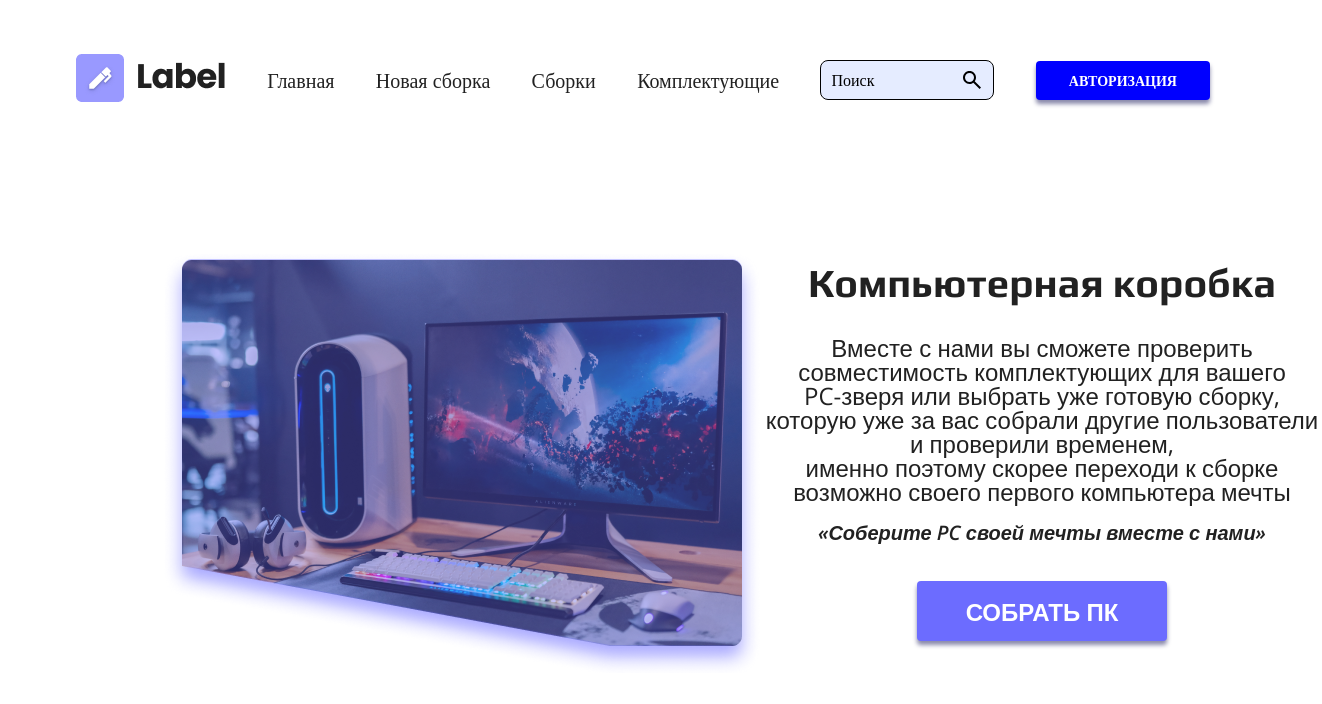
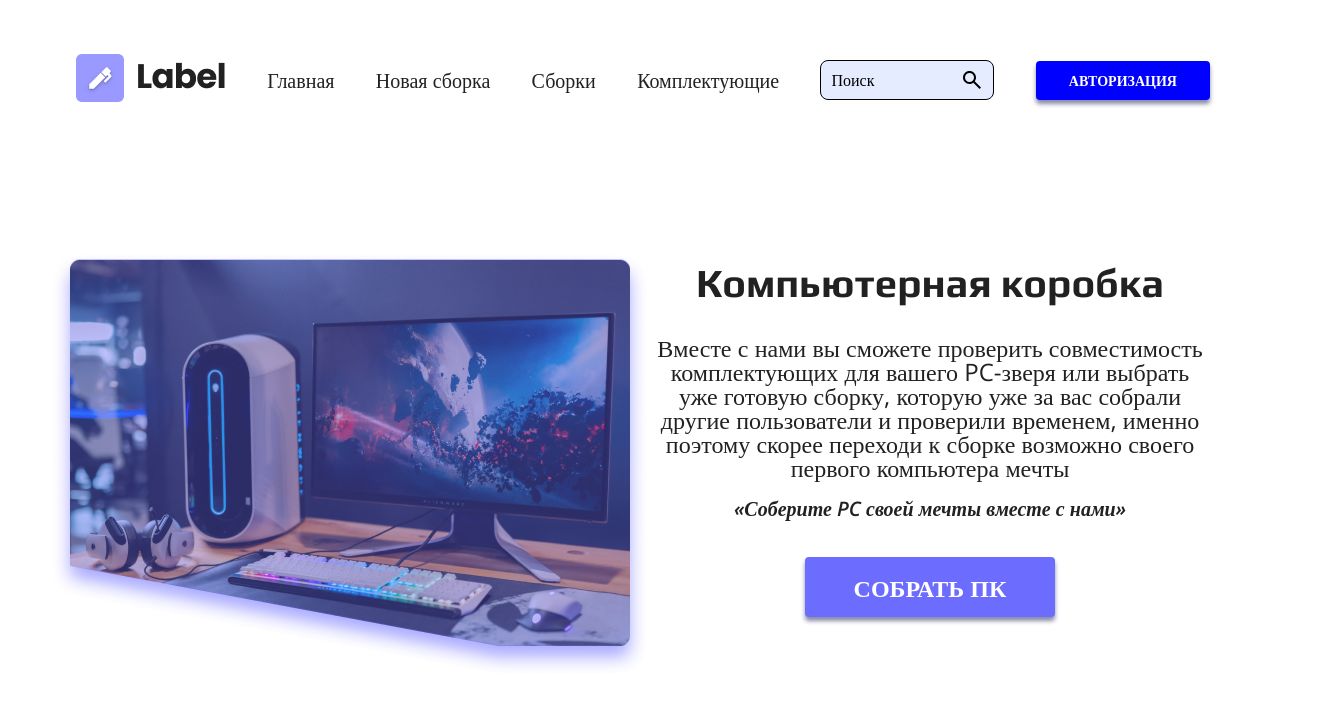
Before and after one commit to konyasharin/PCShop, a React (Vite) app in the folder frontend/: page / in a window 1280 px wide. Shown: the top 704 px of the page, 1322 px wide, since content can reach past the window. Built offline with nearby package versions, Linux system fonts and the light colour scheme.

Commit message:
create main with button fixed

```diff
--- a/frontend/src/components/Main/Inform.module.css
+++ b/frontend/src/components/Main/Inform.module.css
@@ -1,14 +1,13 @@
-.body {
+.basis {
     margin-top: 150px;
 }
 
 .container {
     position: relative;
     display: flex;
-    margin-left: 150px;
 }
 
-.Restangle {
+.Rectangle {
     position: absolute;
     margin-top: -9px;
     margin-left: -20px;
@@ -32,7 +31,6 @@
 .paragraph {
     margin-top: 30px;
     font-size: 24px;
-    font-family: "Open Sans", sans-serif;
     color: #000000DE;
     line-height: 24px;
 }
@@ -42,7 +40,10 @@
     margin-top: 15px;
     font-size: 20px;
     color: #000000DE;
-    font-family: "Open Sans", sans-serif;
     font-weight: 600;
     font-style: italic;
 }
+
+.button {
+    margin-top: 35px;
+}
--- a/frontend/src/components/Main/Inform.tsx
+++ b/frontend/src/components/Main/Inform.tsx
@@ -1,31 +1,32 @@
 import styles from './Inform.module.css';
-import Restangle from '../../assets/Rectangle .png';
+import Rectangle from '../../assets/Rectangle .png';
 import Container from '../Container/Container.tsx';
 import PC from '../../assets/PC.png';
-import PCBtn from '../PCBtn/PCBtn.tsx';
+import Btn from '../PCBtn/PCBtn.tsx';
 
 function Inform() {
   return (
-    <body className={styles.body}>
+    <section className={styles.basis}>
       <Container className={styles.container}>
-        <img src={Restangle} alt={'Restangle'} className={styles.Restangle} />
+        <img src={Rectangle} alt={'Rectangle'} className={styles.Rectangle} />
         <img src={PC} alt={'PC'} className={styles.PC} />
         <div className={styles.mainText}>
           <h1 className={styles.box}> Компьютерная коробка </h1>
           <p className={styles.paragraph}>
             Вместе с нами вы сможете проверить совместимость комплектующих для
-            вашего <br /> PC-зверя или выбрать уже готовую сборку, которую уже
-            за вас собрали другие пользователи и проверили временем, <br />
-            именно поэтому скорее переходи к сборке возможно своего первого
-            компьютера мечты
+            вашего PC-зверя или выбрать уже готовую сборку, которую уже за вас
+            собрали другие пользователи и проверили временем, именно поэтому
+            скорее переходи к сборке возможно своего первого компьютера мечты
           </p>
           <span className={styles.quote}>
             «Соберите PC своей мечты вместе с нами»
           </span>
-          <PCBtn>собрать пк</PCBtn>
+          <div className={styles.button}>
+            <Btn>собрать пк</Btn>
+          </div>
         </div>
       </Container>
-    </body>
+    </section>
   );
 }
 
--- a/frontend/src/components/PCBtn/PCBtn.module.css
+++ b/frontend/src/components/PCBtn/PCBtn.module.css
@@ -2,13 +2,11 @@
     position: relative;
     width: 250px;
     height: 60px;
-    margin-top: 35px;
     background-color: #6C6CFF;
-    border: None;
+    border: none;
     border-radius: 4px;
     font-size: 24px;
     color: #FFFFFF;
-    font-family: 'Open Sans', sans-serif;
     text-transform: uppercase;
     box-shadow: 0 4px 4px rgba(22, 22, 88, 0.5);
     cursor: pointer;
@@ -27,8 +25,8 @@
     height: 52px;
     background-image: url('../../assets/group.png');
     background-size: cover;
-    left: calc(101%);
-    transform: translateY(-20%);
+    left: calc(251px);
+    transform: translateY(-10px);
     opacity: 0;
     transition: opacity .2s ease-in-out;
 }
```
